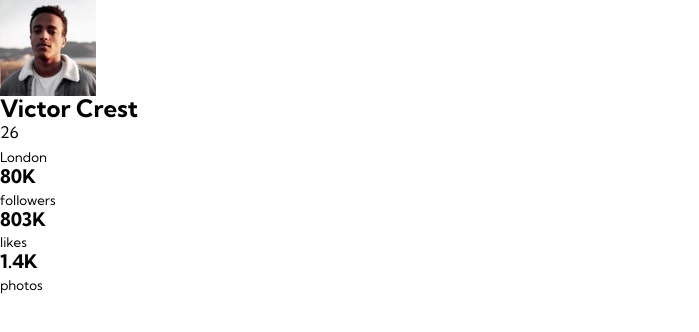
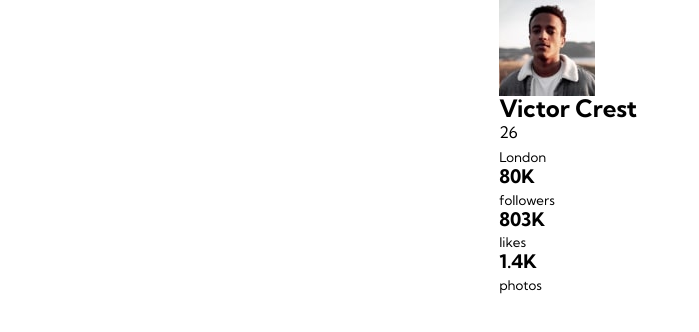
Before and after one commit to Drumstickz64/frontend-mentor-profile-card, a plain HTML site: page public/index.html in a window 1280 px wide. Shown: the whole page, without its empty margins (0-699 px from the left). Drawn offline with Linux system fonts and the light colour scheme.

Commit message:
feat style .container

```diff
--- a/public/style.css
+++ b/public/style.css
@@ -120,3 +120,11 @@ body {
   font-style: 18px;
   font-family: var(--ff-primary);
 }
+
+/* page styles */
+.container {
+  max-width: 20rem; /* open for change */
+  margin-left: auto;
+  margin-right: auto;
+  padding: 0 1.2rem;
+}
```
Also changed, not shown: public/index.html (+0 -1 lines).
